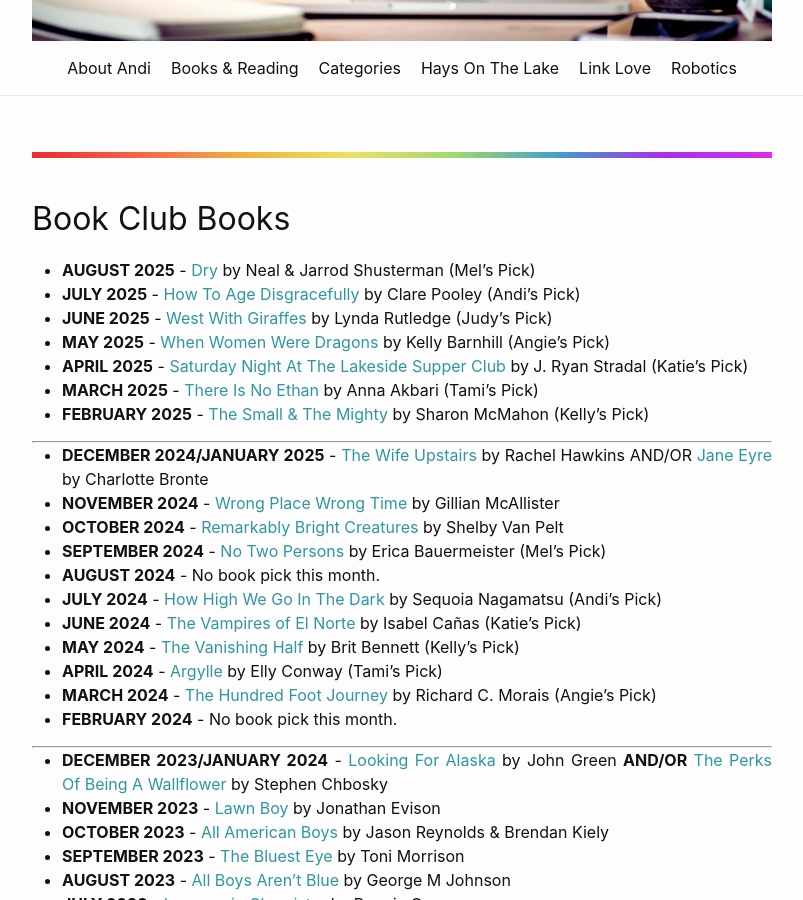
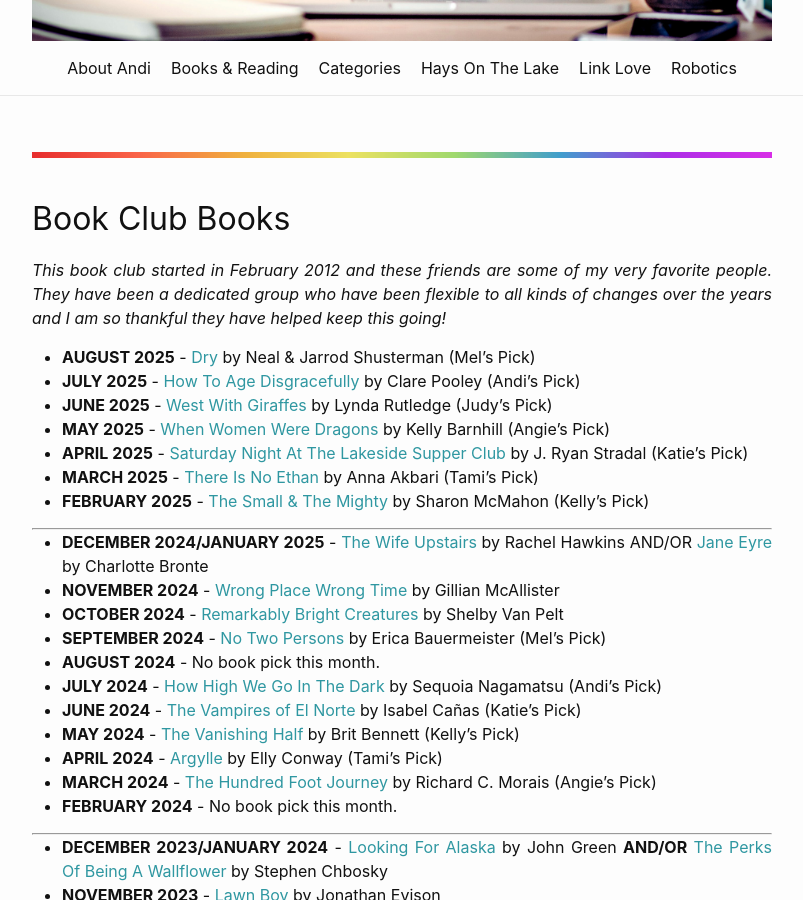
Before and after one commit to minihays/minihays.github.io, a Jekyll site: the page built from bookclub/booksread.markdown, in a window 1280 px wide and 900 px high, scrolled down 495 px. Shown: the whole window, without its empty margins (238-1041 px from the left). Built offline with Jekyll 4.4.1, drawn with Linux system fonts in a browser that asks for light colours.

Commit message:
Update booksread.markdown
edited some content

```diff
--- a/bookclub/booksread.markdown
+++ b/bookclub/booksread.markdown
@@ -1,9 +1,11 @@
 ---
 layout: page
-# title: Book Club's Monthly Book Picks
+# title: Book Club Monthly Book Picks
 permalink: /bookclub/booksread/
 ---
 <h2>Book Club Books</h2>
+
+*This book club started in February 2012 and these friends are some of my very favorite people. They have been a dedicated group who have been flexible to all kinds of changes over the years and I am so thankful they have helped keep this going!*
 
 - **AUGUST 2025** - [Dry](https://www.amazon.com/Dry-Neal-Shusterman/dp/1481481975/ref=monarch_sidesheet_title) by Neal & Jarrod Shusterman (Mel's Pick)
 - **JULY 2025** - [How To Age Disgracefully](https://www.amazon.com/How-Age-Disgracefully-Clare-Pooley/dp/0143137948/ref=monarch_sidesheet_title) by Clare Pooley (Andi's Pick)
```
